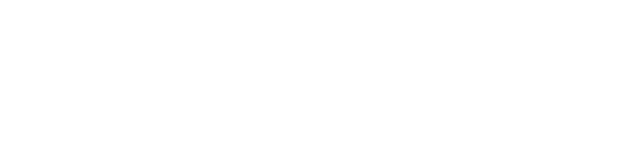
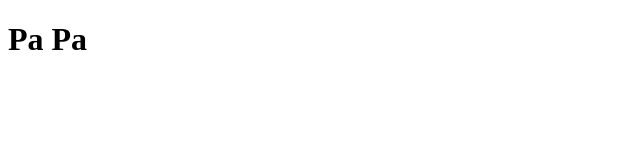
Before and after one commit to Wrymouth38/JavaScript_Starting_Projects, a plain HTML site: page Defer_Challange.html in a window 1280 px wide. Shown: the whole page, without its empty margins (0-640 px from the left). Drawn offline with Linux system fonts and the light colour scheme.

Commit message:
Update Defer_Challange.html

```diff
--- a/Defer_Challange.html
+++ b/Defer_Challange.html
@@ -8,7 +8,7 @@
 </head>
 
 <body>
-    <h1 id="message"></h1>
+    <h1 id="message">Pa Pa</h1>
 
 </body>
 
```
